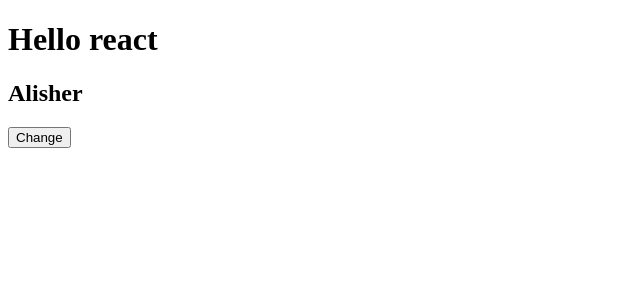
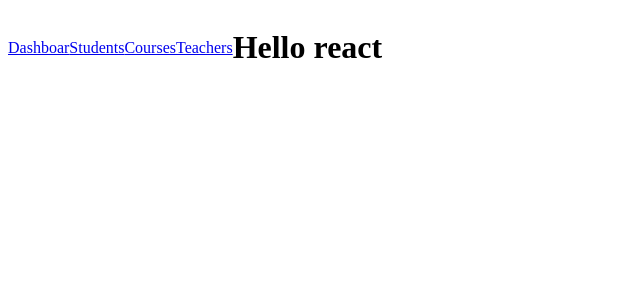
Before and after one commit to Alisher778/crm-alitech, a React app: page / in a window 1280 px wide. Shown: the top 300 px of the page, without its empty margins (0-640 px from the left). Built offline with nearby package versions, Linux system fonts and the light colour scheme.

Commit message:
added sidebar and css file

```diff
--- a/src/App.js
+++ /dev/null
@@ -1,19 +0,0 @@
-import React, { Component } from 'react';
-import User from './components/User'
-import ErrorBoundary from './components/ErrorBoundary';
-
-class App extends Component {
-  render() {
-    return (
-      <ErrorBoundary>
-        <div className="App">
-          <h1>Hello react</h1>
-          <User />
-        </div>
-      </ErrorBoundary>
-    );
-  }
-}
-
-
-export default App;
--- a/src/components/ErrorBoundary.jsx
+++ /dev/null
@@ -1,17 +0,0 @@
-import React, { Component } from 'react';
-
-export default class ErrorBoundary extends Component {
-    state = {hasError: false, errorMessage: ''}
-
-    componentDidCatch = (error, info) => {
-        console.log(info)
-        this.setState({hasError: true, errorMessage: error});
-    }
-    render() {
-            if(this.state.hasError) {
-               return  <h1>Some Error</h1>
-            } else {
-                return this.props.children
-            }
-    }
-}
--- /dev/null
+++ b/src/components/Sidebar/Sidebar.css
@@ -0,0 +1,6 @@
+.SidebarLinks {
+    display: flex;
+    align-items: center;
+    justify-content: center;
+    flex-direction: column;
+}
--- /dev/null
+++ b/src/components/Sidebar/Sidebar.jsx
@@ -0,0 +1,15 @@
+import React from 'react';
+import cssClasses from './Sidebar.css';
+
+const sidebar = (props) => {
+    return (
+        <aside className={cssClasses.SidebarLinks}>
+            <a href="#">Dashboar</a>
+            <a href="#">Students</a>
+            <a href="#">Courses</a>
+            <a href="#">Teachers</a>
+        </aside>
+    );
+}
+
+export default sidebar;
--- a/src/components/User/User.css
+++ /dev/null
@@ -1,12 +0,0 @@
-.btn {
-    color: red;
-}
-.btn:hover {
-    padding: 40px;
-}
-
-@media (max-width: 600px) {
-    .btn {
-        background: blue;
-    }
-}
--- a/src/components/User/index.jsx
+++ /dev/null
@@ -1,17 +0,0 @@
-import React, {useState} from 'react';
-import cssClass from './User.css';
-
-const user = () => {
-    const [name, setName] = useState({n: null});
-    return (
-        <div>
-            <h2>Alisher {name.n}</h2>
-            <button
-                onClick={() => setName({n: Math.round(Math.random()*100)})}
-                className={cssClass.btn}
-            >Change</button>
-        </div>
-    )
-}
-
-export default user;
--- /dev/null
+++ b/src/container/App.css
@@ -0,0 +1,5 @@
+main {
+    display: flex;
+    align-items: center;
+    justify-content: flex-start;
+}
--- /dev/null
+++ b/src/container/App.js
@@ -0,0 +1,16 @@
+import React, { Component } from 'react';
+import Sidebar from '../components/Sidebar/Sidebar';
+import './App.css';
+
+class App extends Component {
+  render() {
+    return (
+        <main>
+			<Sidebar />
+        	<h1>Hello react</h1>
+        </main>
+    );
+  }
+}
+
+export default App;
--- a/src/index.js
+++ b/src/index.js
@@ -1,11 +1,8 @@
 import React from 'react';
 import ReactDOM from 'react-dom';
-import App from './App';
+import App from './container/App';
 import * as serviceWorker from './serviceWorker';
 
 ReactDOM.render(<App />, document.getElementById('root'));
 
-// If you want your app to work offline and load faster, you can change
-// unregister() to register() below. Note this comes with some pitfalls.
-// Learn more about service workers: http://bit.ly/CRA-PWA
 serviceWorker.unregister();
```
